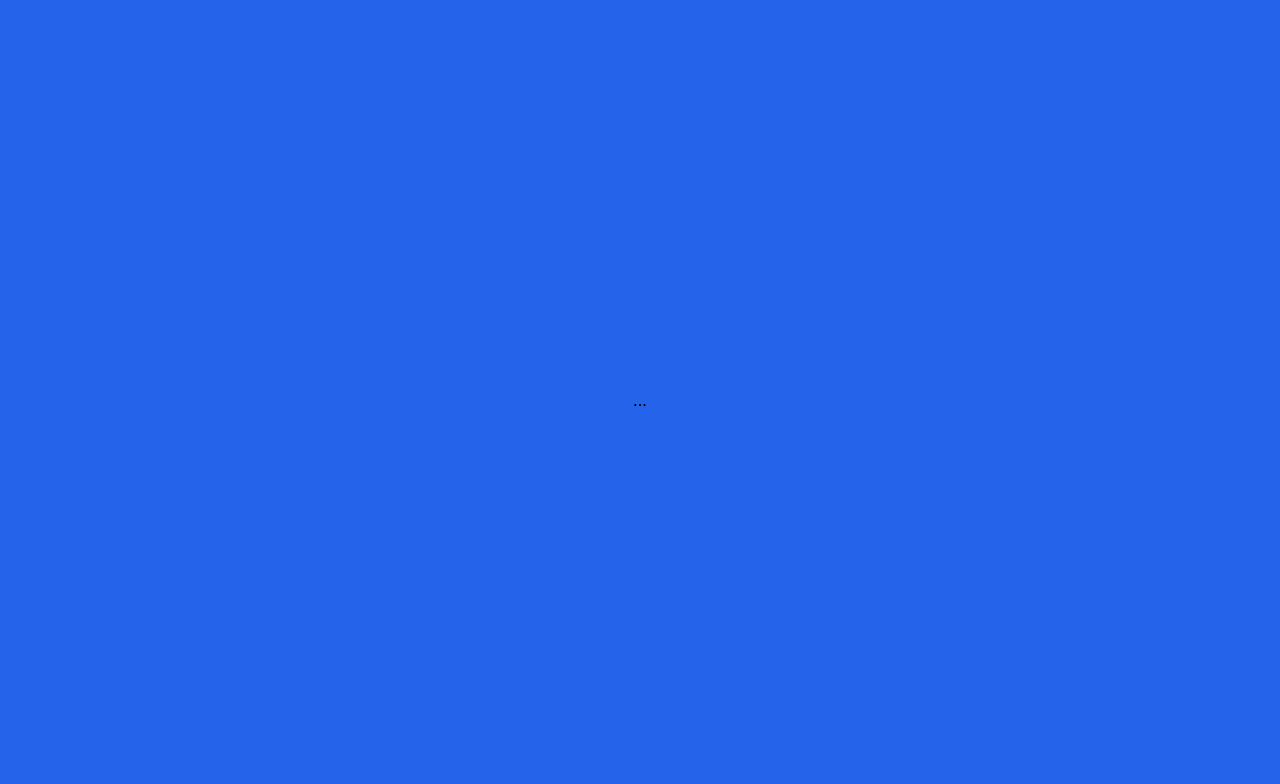
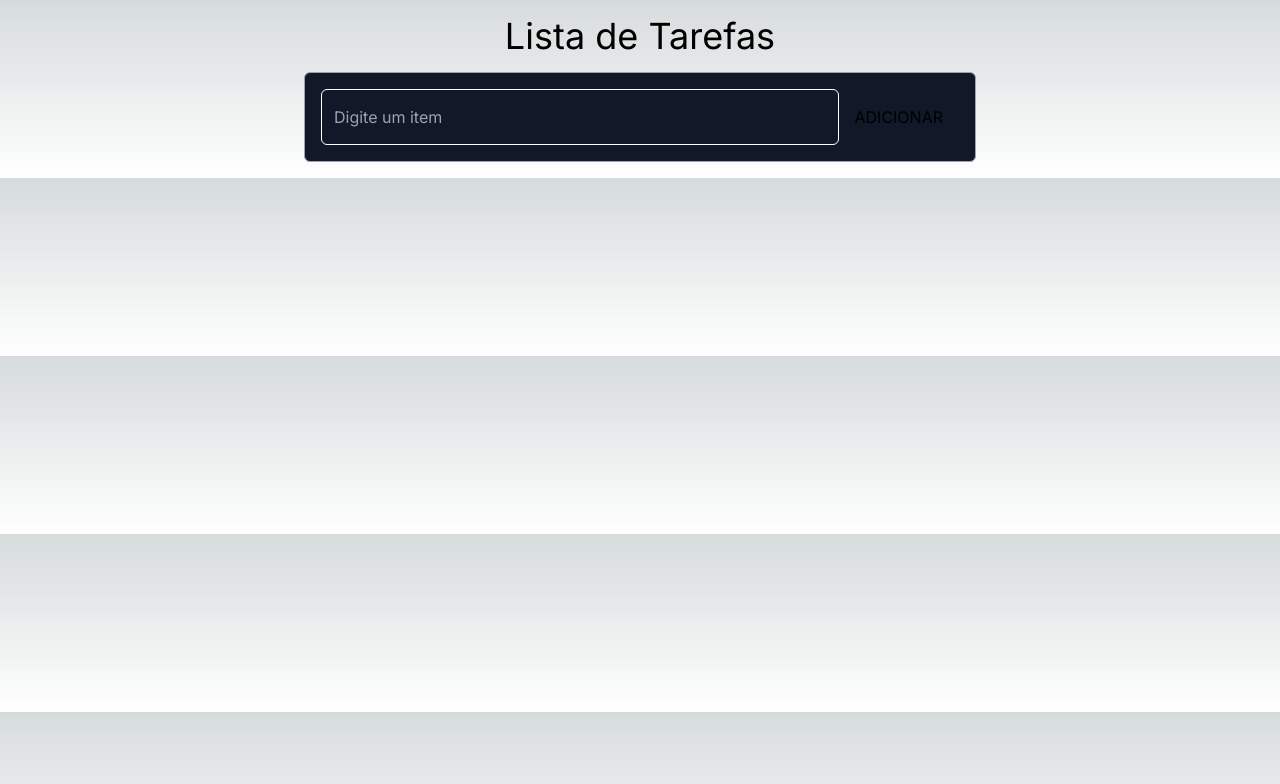
Before and after one commit to Jeanlerson/estudando-React, a Next.js app in the folder react-estudando/: page / in a window 1280 px wide. Shown: the top 784 px of the page. Built offline with nearby package versions, Linux system fonts and the light colour scheme.

Commit message:
usandoReducer-1

```diff
--- a/react-estudando/src/app/page.tsx
+++ b/react-estudando/src/app/page.tsx
@@ -106,11 +106,43 @@ const Page = () => {
 
 //  const [show, setShow] = useState(false);
 
-  const [list, dispatch] = useReducer(listReducer, [])
+  const [list, dispatch] = useReducer(listReducer, []);
+
+  const [addField, setAddField] = useState('');
+
+  const handleAddButton = () => {
+    if(addField.trim() === '') return false;
+
+    dispatch({
+      type: 'add',
+      payload: {
+        text: addField.trim()
+      }
+    })
+
+    setAddField('');
+  }
 
   return (
-    <div className="w-full h-screen flex flex-col justify-center items-center bg-blue-600">
-      ...
+    <div className="container mx-auto">
+      <h1 className="text-center text-4xl my-4">Lista de Tarefas</h1>
+      <div className="max-w-2xl mx-auto flex rounded-md border bg-gray-900 border-gray-400 p-4 my-4">
+        <input
+          type="text"
+          className="flex-1 rounded-md border border-white p-3 bg-transparent text-white outline-none"
+          placeholder="Digite um item"
+          value={addField}
+          onChange={e => setAddField(e.target.value)} />
+        <button
+          className="p-4"
+          onClick={handleAddButton}
+        >ADICIONAR</button>
+      </div>
+      <ul>
+        {list.map(item => (
+          <li key={item.id}>{item.text}</li>
+        ))}
+      </ul>
     </div>
     /* ------------------- USE EFFECT----------------------
 
```
